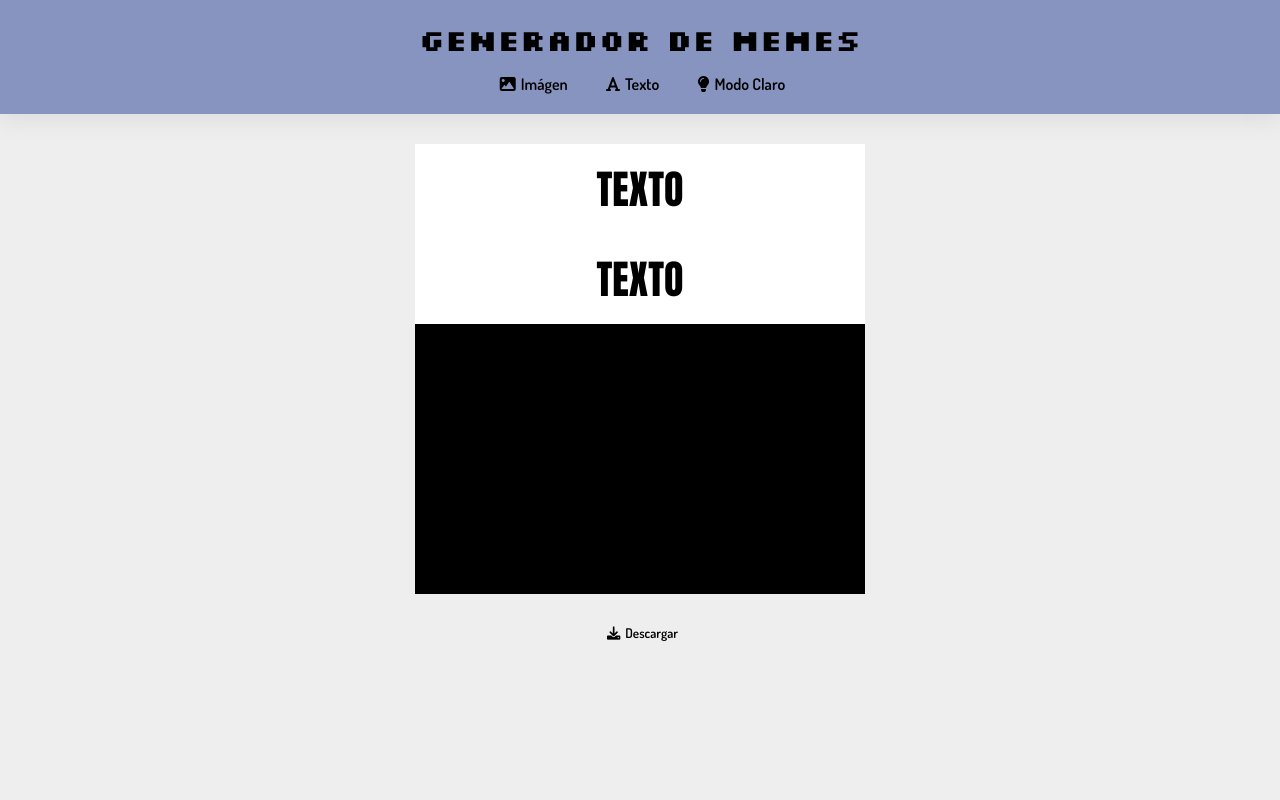
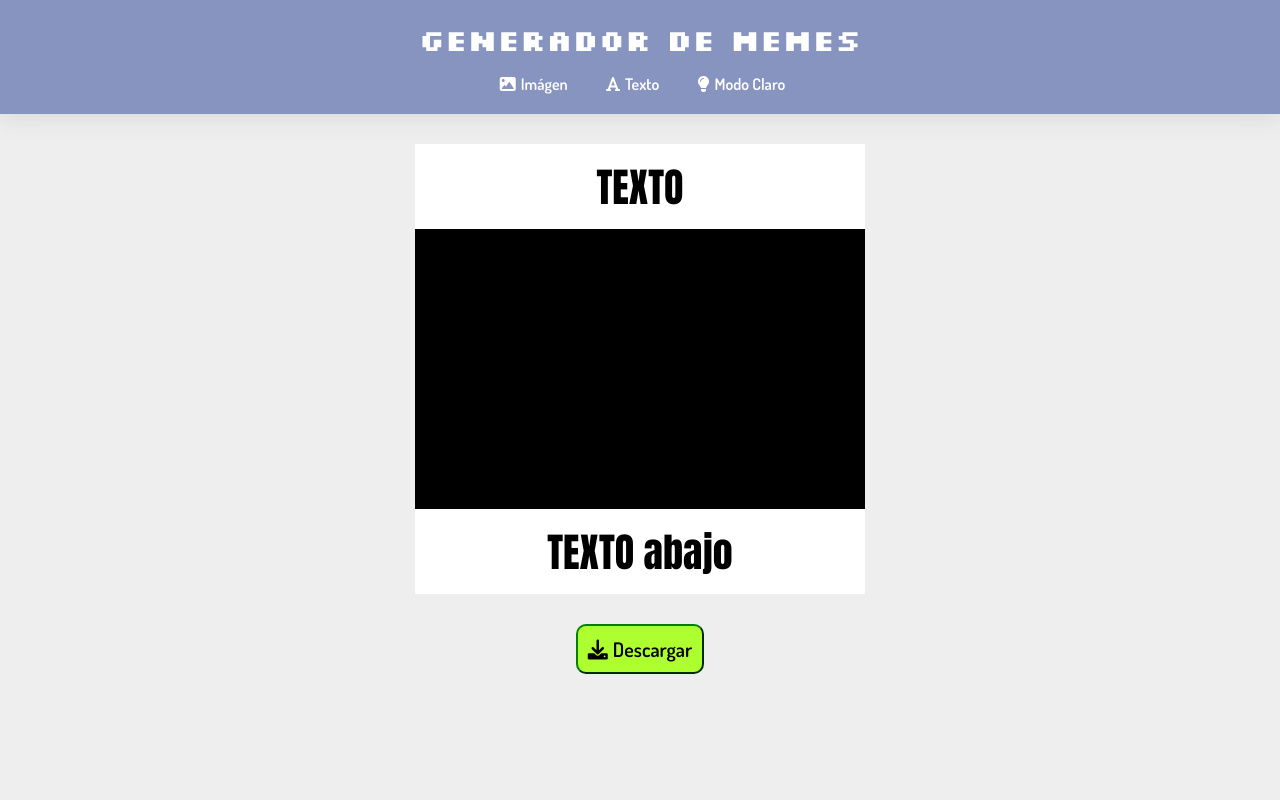
Before and after one commit to jinjenguay/meme-generator-m2, a plain HTML site: page index.html in a window 1280 px wide. Both pictures are taken after a click on the button "Modo Claro". Shown: the top 800 px of the page. Drawn offline with nearby package versions, Linux system fonts and the light colour scheme.

Commit message:
segundo commit

```diff
--- a/app.js
+++ b/app.js
@@ -0,0 +1,16 @@
+const body = document.getElementsByTagName("body");
+const header = document.getElementById("header");
+const main = document.getElementById("main");
+const lightDarkMode = document.getElementById("mode-btn");
+
+// lightDarkMode.addEventListener("click",() => {
+//     if(header.classList.contains("light-mode")){
+//         header.classList.remove("light-mode")
+//     } else {
+//         header.classList.add("dark-mode")
+//     }
+// })
+
+lightDarkMode.addEventListener("click", () => {
+    header.classList.toggle("dark-mode");
+})
--- a/index.html
+++ b/index.html
@@ -17,13 +17,13 @@
     <link href="https://fonts.googleapis.com/css2?family=Dosis:wght@600&display=swap" rel="stylesheet">
     <title>MEME Generator</title>
 </head>
-<body class="light-mode">
+<body>
     <header id="header">
         <h1 class="header-title">GENERADOR DE MEMES</h1>
         <div class="aside-tools-mode-cont">
             <button class="aside-tool-image-edit-button header-buttons"><i class="image-edit-button-icon fa-solid fa-image header-icons"></i>Imágen</button>
             <button class="aside-tool-text-edit-button header-buttons"><i class="text-edit-button-icon fa-solid fa-font header-icons"></i>Texto</button>
-            <button class="mode-button header-buttons"><i class="mode-button-icon fa-solid fa-lightbulb header-icons"></i>Modo Claro</button>
+            <button id="mode-btn" class="mode-button header-buttons"><i class="mode-button-icon fa-solid fa-lightbulb header-icons"></i>Modo Claro</button>
         </div>
     </header>
     <main class="main-cont" id="main">
@@ -33,7 +33,7 @@
             </div>
             <div class="meme-image-cont"></div>
             <div class="meme-bottom-text-cont">
-                <p class="meme-bottom-text">TEXTO</p>
+                <p class="meme-bottom-text">TEXTO abajo</p>
             </div>
         </div>
         <button class="download-button"><i class="fas fa-download download-button-icon"></i>Descargar</button>
@@ -54,5 +54,6 @@
             <p class="footer-info">Hecho por Jennifer Ews. 2022</p>
         </div>
     </footer>
+    <script src="./app.js"></script>
 </body>
 </html>
--- a/style.css
+++ b/style.css
@@ -5,7 +5,7 @@
     padding: 0;
 }
 /* LIGHT MODE header */
- .light-mode header {
+#header {
     display: flex;
     flex-direction: column;
     justify-content: center;
@@ -17,24 +17,31 @@
     top: 0;
     box-shadow: 0 0 25px 0 rgb(134 134 134 / 25%);
 }
-.light-mode .header-title {
+.header-title {
     font-family: 'Silkscreen', cursive;
     font-size: 30px;
 }
-.light-mode .header-buttons {
+.header-buttons {
     margin: 0 15px;
     padding: 0;
     font-size: 16px;
     border: none;
     background-color: transparent;
+    cursor: pointer;
 }
 .header-icons {
     padding: 0 5px;
 }
 /* DARK MODE header */
 
-.dark-mode {
+.dark-mode #header {
     background-color: #1c2135;
+}
+.dark-mode .header-title {
+    color: #fff;
+}
+.dark-mode .header-buttons {
+    color: #fff;
 }
 .main-cont {
     height: 100vh;
@@ -42,6 +49,9 @@
     display: flex;
     flex-direction: column;
     align-items: center;
+}
+.dark-mode .main-cont {
+    background-color: #1c2135;
 }
 .canvas-cont {
     width: 100%;
@@ -56,8 +66,9 @@
 }
 .meme-top-text-cont {
     width: 100%;
-    min-height: 90px;
-    /* position: absolute; */
+    min-height: 85px;
+    position: static;
+    top: 0;
     background-color: #fff;
     display: flex;
     justify-content: center;
@@ -70,8 +81,9 @@
 }
 .meme-bottom-text-cont {
     width: 100%;
-    min-height: 90px;
-    /* position: static; */
+    min-height: 85px;
+    position: absolute;
+    bottom: 0;
     background-color: #fff;
     display: flex;
     justify-content: center;
@@ -83,12 +95,15 @@
     font-size: 40px;
 }
 .download-button {
-    /* margin: 0 10px; */
-    border: none;
-    background-color: transparent;
+    padding: 10px 10px;
+    border-radius: 10px;
+    border-color: green;
+    background-color: greenyellow;
+    cursor: pointer;
+    font-size: 20px;
 }
 .download-button-icon {
-    padding: 0 5px;
+    padding: 0 5px 0 0;
 }
 
 .aside-tools-mode-cont {
```
